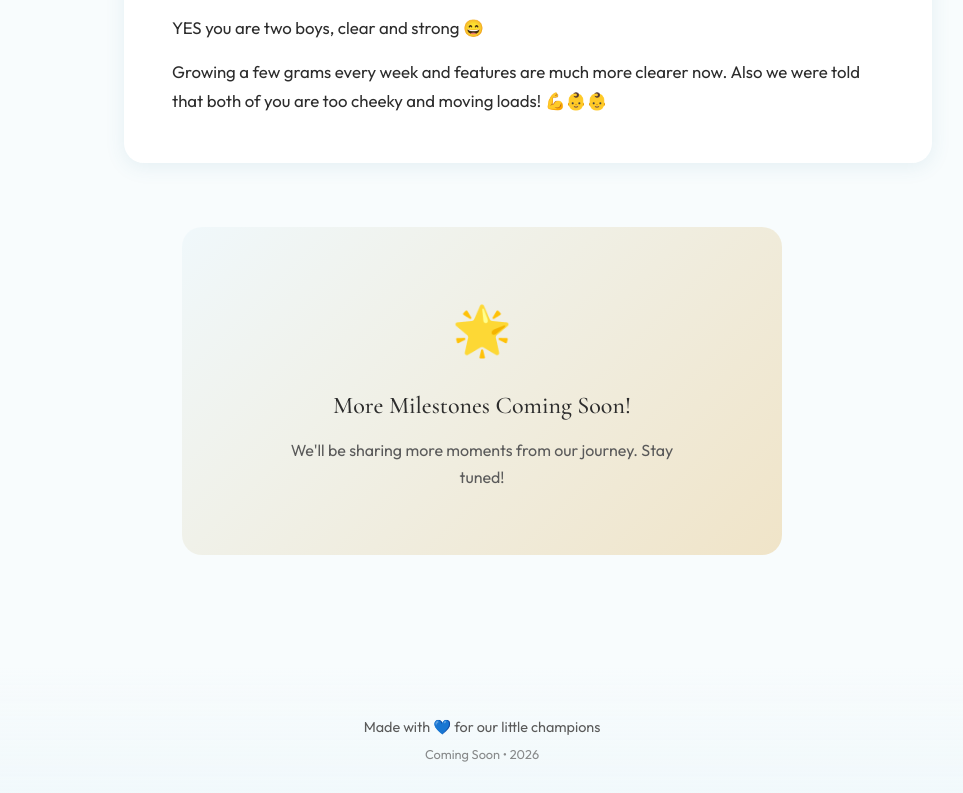
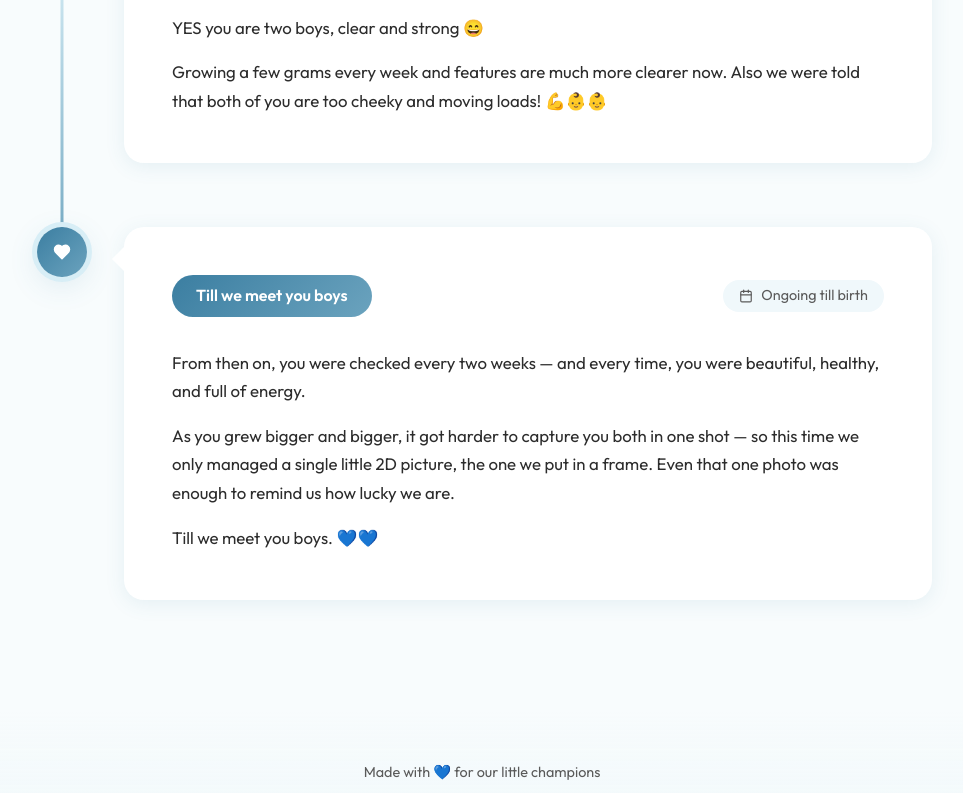
Before and after one commit to Kholoud-Ibrahim/babies_app, a React (Vite) app: page /updates in a window 1280 px wide. Shown: the part 4295-5088 px from the top of the page, without its empty margins (158-1121 px from the left). Built offline with nearby package versions, Linux system fonts and the light colour scheme; no server answers; the database is empty.

Commit message:
Journey: add homestretch milestone till birth, optional labels and no-photo cards

```diff
--- a/src/pages/Updates.jsx
+++ b/src/pages/Updates.jsx
@@ -62,6 +62,17 @@ Very quickly we remembered how incredibly blessed we are to have you. Two health
     content: `YES you are two boys, clear and strong 😄
 
 Growing a few grams every week and features are much more clearer now. Also we were told that both of you are too cheeky and moving loads! 💪👶👶`
+  },
+  {
+    id: "until-birth",
+    weekLabel: "Till we meet you boys",
+    date: "Ongoing till birth",
+    images: [],
+    content: `From then on, you were checked every two weeks — and every time, you were beautiful, healthy, and full of energy.
+
+As you grew bigger and bigger, it got harder to capture you both in one shot — so this time we only managed a single little 2D picture, the one we put in a frame. Even that one photo was enough to remind us how lucky we are.
+
+Till we meet you boys. 💙💙`
   }
 ]
 
@@ -84,7 +95,7 @@ function Updates() {
         <div className="journey-timeline">
           {milestones.map((milestone, index) => (
             <motion.div
-              key={milestone.week}
+              key={milestone.id ?? milestone.week}
               className="timeline-item"
               initial={{ opacity: 0, x: index % 2 === 0 ? -50 : 50 }}
               whileInView={{ opacity: 1, x: 0 }}
@@ -102,20 +113,27 @@ function Updates() {
               {/* Content card */}
               <div className="timeline-content">
                 <div className="timeline-header">
-                  <span className="week-badge">Week {milestone.week}</span>
+                  <span className="week-badge">
+                    {milestone.weekLabel ?? `Week ${milestone.week}`}
+                  </span>
                   <span className="timeline-date">
                     <Calendar size={14} />
                     {milestone.date}
                   </span>
                 </div>
 
+                {milestone.images.length > 0 && (
                   <div className={`timeline-images ${milestone.images.length > 1 ? 'double' : 'single'}`}>
                     {milestone.images.map((img, imgIndex) => (
                       <div key={imgIndex} className="scan-image">
-                      <img src={img} alt={`Week ${milestone.week} scan ${imgIndex + 1}`} />
+                        <img
+                          src={img}
+                          alt={`${milestone.weekLabel ?? `Week ${milestone.week}`} scan ${imgIndex + 1}`}
+                        />
                       </div>
                     ))}
                   </div>
+                )}
 
                 <div className="timeline-text">
                   {milestone.content.split('\n').map((paragraph, pIndex) => (
@@ -126,21 +144,6 @@ function Updates() {
             </motion.div>
           ))}
         </div>
-
-        {/* Coming Soon Section */}
-        <motion.div
-          className="coming-soon"
-          initial={{ opacity: 0, y: 20 }}
-          whileInView={{ opacity: 1, y: 0 }}
-          viewport={{ once: true }}
-          transition={{ delay: 0.3 }}
-        >
-          <div className="coming-soon-content">
-            <span className="coming-soon-emoji">🌟</span>
-            <h3>More Milestones Coming Soon!</h3>
-            <p>We'll be sharing more moments from our journey. Stay tuned!</p>
-          </div>
-        </motion.div>
       </div>
     </div>
   )
```
Lines whose indentation alone changed are shown as unchanged.
